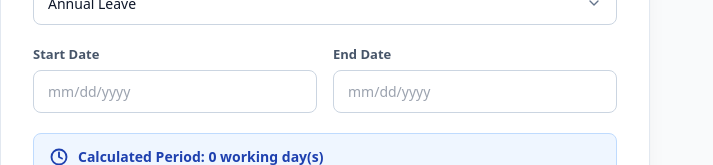
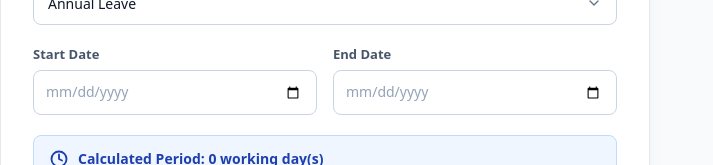
Before and after one commit to Bovery-Max/EIS-Employee-Information-System, a Next.js app in the folder apps/web/: page /EIS-Employee-Information-System/leave/new in a window 1280 px wide. Shown: the part 422-587 px from the top of the page, without its empty margins (0-713 px from the left). Built offline with nearby package versions, Linux system fonts and the light colour scheme; sample sign-in values are in the browser's storage.

Commit message:
fix: use pure CSS solution for localized date placeholders to keep calendar icon

```diff
--- a/apps/web/app/globals.css
+++ b/apps/web/app/globals.css
@@ -235,3 +235,26 @@ footer {
   background-color: rgba(59, 130, 246, 0.2);
   color: #60a5fa;
 }
+
+/* Custom Date Input Override */
+input[type="date"].custom-date-input {
+  position: relative;
+}
+input[type="date"].custom-date-input::-webkit-datetime-edit {
+  color: transparent;
+}
+input[type="date"].custom-date-input:focus::-webkit-datetime-edit,
+input[type="date"].custom-date-input:valid::-webkit-datetime-edit {
+  color: inherit !important;
+}
+input[type="date"].custom-date-input::before {
+  content: attr(data-placeholder);
+  position: absolute;
+  left: 12px;
+  color: #94a3b8;
+  pointer-events: none;
+}
+input[type="date"].custom-date-input:focus::before,
+input[type="date"].custom-date-input:valid::before {
+  display: none;
+}
--- a/apps/web/app/leave/new/page.tsx
+++ b/apps/web/app/leave/new/page.tsx
@@ -12,10 +12,6 @@ export default function NewLeavePage() {
   const { t, lang } = useLanguage();
   const [role, setRole] = useState<string | null>(null);
   const [email, setEmail] = useState<string | null>(null);
-
-  // Date input focus states for custom placeholders
-  const [startFocused, setStartFocused] = useState(false);
-  const [endFocused, setEndFocused] = useState(false);
 
   // Form state
   const [type, setType] = useState('Annual Leave');
@@ -368,30 +364,26 @@ export default function NewLeavePage() {
                 <label htmlFor="startDate">{t('leaveRequest', 'startDate')}</label>
                 <input
                   id="startDate"
-                  type={startFocused || start ? "date" : "text"}
-                  placeholder={lang === 'en' ? "mm/dd/yyyy" : "gg.aa.yyyy"}
-                  onFocus={() => setStartFocused(true)}
-                  onBlur={() => setStartFocused(false)}
+                  type="date"
+                  data-placeholder={lang === 'en' ? "mm/dd/yyyy" : "gg/aa/yyyy"}
                   lang={lang === 'en' ? 'en-US' : 'tr-TR'}
                   value={start}
                   onChange={(e) => setStart(e.target.value)}
                   required
-                  className="form-control"
+                  className="form-control custom-date-input"
                 />
               </div>
               <div className="form-group">
                 <label htmlFor="endDate">{t('leaveRequest', 'endDate')}</label>
                 <input
                   id="endDate"
-                  type={endFocused || end ? "date" : "text"}
-                  placeholder={lang === 'en' ? "mm/dd/yyyy" : "gg.aa.yyyy"}
-                  onFocus={() => setEndFocused(true)}
-                  onBlur={() => setEndFocused(false)}
+                  type="date"
+                  data-placeholder={lang === 'en' ? "mm/dd/yyyy" : "gg/aa/yyyy"}
                   lang={lang === 'en' ? 'en-US' : 'tr-TR'}
                   value={end}
                   onChange={(e) => setEnd(e.target.value)}
                   required
-                  className="form-control"
+                  className="form-control custom-date-input"
                 />
               </div>
             </div>
```
